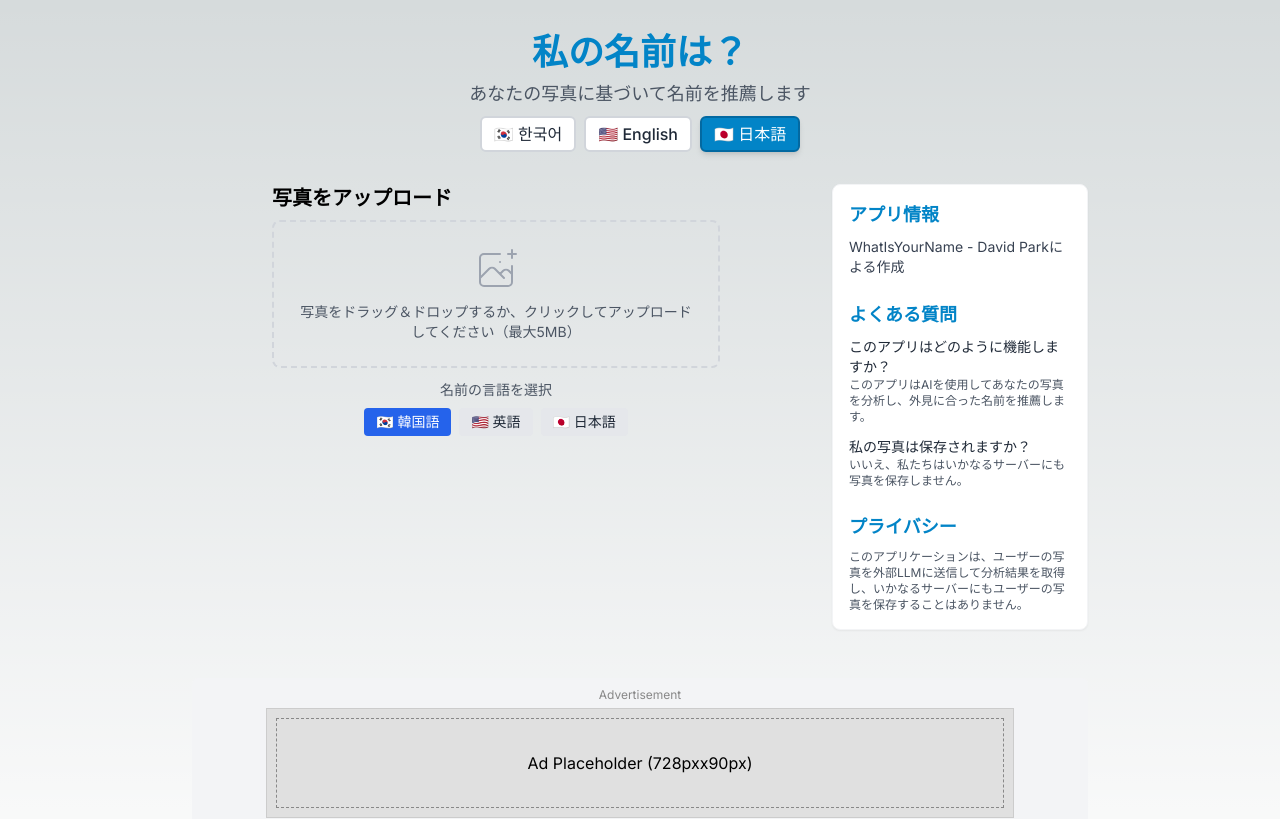
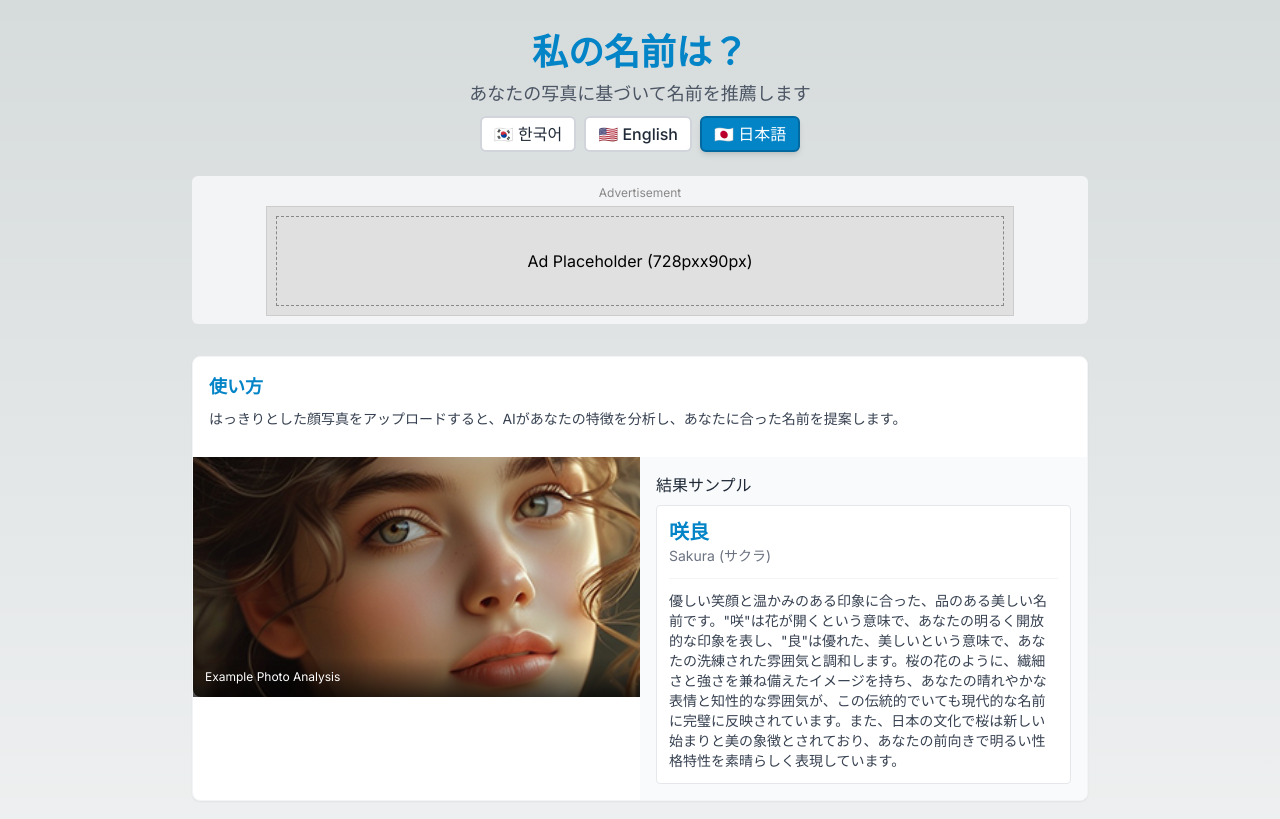
Before and after one commit to DavidPark-AI/FunWebApp, a Next.js app: page /ja in a window 1280 px wide. Shown: the top 819 px of the page. Built offline with nearby package versions, Linux system fonts and the light colour scheme.

Commit message:
more information for this web service

```diff
--- a/src/app/en/page.tsx
+++ b/src/app/en/page.tsx
@@ -8,6 +8,7 @@ import ResultCard, { NameResult } from '@/components/ResultCard';
 import AdBanner from '@/components/AdBanner';
 import LanguageSwitcher from '@/components/LanguageSwitcher';
 import InfoSidebar from '@/components/InfoSidebar';
+import ExampleDisplay from '@/components/ExampleDisplay';
 import { saveImageToLocalStorage, getImageFromLocalStorage, clearImageFromLocalStorage } from '@/lib/imageStorage';
 
 // Language content for English UI
@@ -126,11 +127,21 @@ export default function HomePage() {
 
   return (
     <div className="min-h-screen py-8 px-4">
-      <header className="max-w-4xl mx-auto text-center mb-8">
+      <header className="max-w-4xl mx-auto text-center mb-4">
         <h1 className="text-4xl font-bold text-primary-600 mb-2">{translations.title}</h1>
         <p className="text-lg text-gray-600">{translations.subtitle}</p>
         <LanguageSwitcher />
       </header>
+
+      {/* Google Ad Banner placed right below the title */}
+      <div className="max-w-4xl mx-auto mb-8">
+        <AdBanner adSlot="header" adFormat="leaderboard" />
+      </div>
+
+      {/* Example Display Section */}
+      <div className="max-w-4xl mx-auto mb-8">
+        <ExampleDisplay language="en" />
+      </div>
 
       <main className="max-w-4xl mx-auto">
         {/* Main content area with info sidebar */}
@@ -231,11 +242,6 @@ export default function HomePage() {
             <InfoSidebar language="en" />
           </div>
         </div>
-
-        {/* Bottom advertisement - only one ad shown on the page */}
-        <div className="mt-12">
-          <AdBanner adSlot="footer" adFormat="leaderboard" />
-        </div>
       </main>
 
       <footer className="max-w-4xl mx-auto mt-12 pt-6 border-t border-gray-200 text-center text-gray-500 text-sm">
--- a/src/app/ja/page.tsx
+++ b/src/app/ja/page.tsx
@@ -8,6 +8,7 @@ import ResultCard, { NameResult } from '@/components/ResultCard';
 import AdBanner from '@/components/AdBanner';
 import LanguageSwitcher from '@/components/LanguageSwitcher';
 import InfoSidebar from '@/components/InfoSidebar';
+import ExampleDisplay from '@/components/ExampleDisplay';
 import { saveImageToLocalStorage, getImageFromLocalStorage, clearImageFromLocalStorage } from '@/lib/imageStorage';
 
 // Language content for Japanese UI
@@ -126,11 +127,21 @@ export default function HomePage() {
 
   return (
     <div className="min-h-screen py-8 px-4">
-      <header className="max-w-4xl mx-auto text-center mb-8">
+      <header className="max-w-4xl mx-auto text-center mb-4">
         <h1 className="text-4xl font-bold text-primary-600 mb-2">{translations.title}</h1>
         <p className="text-lg text-gray-600">{translations.subtitle}</p>
         <LanguageSwitcher />
       </header>
+
+      {/* Google Ad Banner placed right below the title */}
+      <div className="max-w-4xl mx-auto mb-8">
+        <AdBanner adSlot="header" adFormat="leaderboard" />
+      </div>
+
+      {/* Example Display Section */}
+      <div className="max-w-4xl mx-auto mb-8">
+        <ExampleDisplay language="ja" />
+      </div>
 
       <main className="max-w-4xl mx-auto">
         {/* Main content area with info sidebar */}
@@ -231,11 +242,6 @@ export default function HomePage() {
             <InfoSidebar language="ja" />
           </div>
         </div>
-
-        {/* Bottom advertisement - only one ad shown on the page */}
-        <div className="mt-12">
-          <AdBanner adSlot="footer" adFormat="leaderboard" />
-        </div>
       </main>
 
       <footer className="max-w-4xl mx-auto mt-12 pt-6 border-t border-gray-200 text-center text-gray-500 text-sm">
--- /dev/null
+++ b/src/components/ExampleDisplay.tsx
@@ -0,0 +1,75 @@
+import React from 'react';
+import Image from 'next/image';
+
+interface ExampleDisplayProps {
+  language: 'en' | 'ko' | 'ja';
+}
+
+// Translations for different languages
+const translations = {
+  en: {
+    exampleTitle: 'How It Works',
+    exampleDescription: 'Upload a clear photo of yourself and our AI will analyze your features and suggest a name that fits you.',
+    resultTitle: 'Sample Result',
+    sampleName: 'Emma',
+    samplePronunciation: 'EM-uh',
+    sampleReason: 'A graceful name that complements your gentle smile and warm, friendly features. The name Emma has historical roots meaning "whole" or "universal", which reflects the completeness of your balanced facial features. Your expressive eyes convey intelligence and creativity, while your facial symmetry suggests harmony and confidence – all qualities that the name Emma has come to represent in contemporary culture. Famous Emmas like Emma Watson and Emma Stone share similar approachable yet elegant qualities that your appearance naturally conveys.'
+  },
+  ko: {
+    exampleTitle: '이용 방법',
+    exampleDescription: '선명한 얼굴 사진을 업로드하면 AI가 당신의 특징을 분석하고 어울리는 이름을 추천해 드립니다.',
+    resultTitle: '결과 예시',
+    sampleName: '지민',
+    samplePronunciation: 'Ji-min',
+    sampleReason: '밝은 표정과 부드러운 인상에 어울리는 세련된 이미지의 이름입니다. "지"는 지혜로움을, "민"은 민첩함과 영리함을 의미하여 당신의 지적인 눈빛과 섬세한 이목구비에 완벽하게 어울립니다. 사진에서 보여지는 자연스러운 미소는 친근함을 주면서도 자신감 있는 인상을 주며, 현대적이면서도 전통의 가치를 소중히 여기는 당신의 균형잡힌 이미지가 느껴집니다. 또한 "지민"이라는 이름은 K-pop 스타들 사이에서도 인기 있는 이름으로, 세련되고 국제적인 감각을 지닌 당신의 분위기와 잘 어울립니다.'
+  },
+  ja: {
+    exampleTitle: '使い方',
+    exampleDescription: 'はっきりとした顔写真をアップロードすると、AIがあなたの特徴を分析し、あなたに合った名前を提案します。',
+    resultTitle: '結果サンプル',
+    sampleName: '咲良',
+    samplePronunciation: 'Sakura (サクラ)',
+    sampleReason: '優しい笑顔と温かみのある印象に合った、品のある美しい名前です。"咲"は花が開くという意味で、あなたの明るく開放的な印象を表し、"良"は優れた、美しいという意味で、あなたの洗練された雰囲気と調和します。桜の花のように、繊細さと強さを兼ね備えたイメージを持ち、あなたの晴れやかな表情と知性的な雰囲気が、この伝統的でいても現代的な名前に完璧に反映されています。また、日本の文化で桜は新しい始まりと美の象徴とされており、あなたの前向きで明るい性格特性を素晴らしく表現しています。'
+  }
+};
+
+export default function ExampleDisplay({ language }: ExampleDisplayProps) {
+  const content = translations[language] || translations.en;
+
+  return (
+    <div className="bg-white rounded-lg shadow-sm border border-gray-100 overflow-hidden">
+      <div className="p-4">
+        <h3 className="text-lg font-semibold text-primary-600 mb-2">{content.exampleTitle}</h3>
+        <p className="text-sm text-gray-700 mb-3">{content.exampleDescription}</p>
+      </div>
+
+      <div className="flex flex-col md:flex-row">
+        {/* Left side - Example image */}
+        <div className="md:w-1/2 relative h-60">
+          <Image
+            src="/examples/example-result.jpg"
+            alt="Example photo"
+            fill
+            style={{ objectFit: 'cover' }}
+            className="rounded-bl-lg"
+          />
+          <div className="absolute bottom-0 left-0 right-0 bg-gradient-to-t from-black/70 to-transparent p-3">
+            <p className="text-white text-xs">Example Photo Analysis</p>
+          </div>
+        </div>
+
+        {/* Right side - Example result */}
+        <div className="md:w-1/2 p-4 bg-gray-50">
+          <h4 className="text-md font-medium text-gray-800">{content.resultTitle}</h4>
+          <div className="mt-2 p-3 bg-white rounded border">
+            <h5 className="text-xl font-semibold text-primary-600">{content.sampleName}</h5>
+            <p className="text-sm text-gray-500">{content.samplePronunciation}</p>
+            <div className="mt-3 pt-3 border-t border-gray-100">
+              <p className="text-sm text-gray-700">{content.sampleReason}</p>
+            </div>
+          </div>
+        </div>
+      </div>
+    </div>
+  );
+}
--- a/src/components/InfoSidebar.tsx
+++ b/src/components/InfoSidebar.tsx
@@ -1,4 +1,5 @@
 import React from 'react';
+import Image from 'next/image';
 
 interface InfoSidebarProps {
   language: 'en' | 'ko' | 'ja';
@@ -20,6 +21,27 @@ const translations = {
         answer: 'No, we do not store your photos on any server.'
       }
     ],
+    examples: 'Examples',
+    examplesTitle: 'See how it works',
+    examplesContent: 'Upload a clear photo of your face, and our AI will analyze your features and suggest a name that suits you based on your appearance.',
+    sampleResults: [
+      {
+        name: 'Daniel',
+        pronunciation: 'DAN-yəl',
+        reason: 'A friendly name that matches your warm smile and approachable features.'
+      },
+      {
+        name: '민준 (Min-jun)',
+        pronunciation: 'Min-joon',
+        reason: 'Reflects your thoughtful expression and confident demeanor.'
+      }
+    ],
+    howTo: 'How to use:',
+    steps: [
+      'Upload a clear photo showing your face',
+      'Select your preferred name language',
+      'Click "Analyze Photo" to get your result'
+    ],
     privacy: 'Privacy',
     privacyContent: 'This application sends user photos to an external LLM for analysis and never stores user photos on any server.'
   },
@@ -36,6 +58,27 @@ const translations = {
         question: '제 사진이 저장되나요?',
         answer: '아니요, 저희는 어떤 서버에도 사진을 저장하지 않습니다.'
       }
+    ],
+    examples: '사용 예시',
+    examplesTitle: '작동 방식 보기',
+    examplesContent: '얼굴이 잘 보이는 사진을 업로드하면, AI가 당신의 특징을 분석하여 외모에 어울리는 이름을 추천합니다.',
+    sampleResults: [
+      {
+        name: '준서',
+        pronunciation: 'Joon-seo',
+        reason: '따뜻한 미소와 친근한 인상에 어울리는 신뢰감 있는 이름입니다.'
+      },
+      {
+        name: 'Alex',
+        pronunciation: '알렉스',
+        reason: '지적이고 자신감 있는 모습에 어울리는 국제적인 이름입니다.'
+      }
+    ],
+    howTo: '사용 방법:',
+    steps: [
+      '얼굴이 잘 보이는 사진을 업로드하세요',
+      '원하는 이름 언어를 선택하세요',
+      '"사진 분석하기" 버튼을 클릭하여 결과를 확인하세요'
     ],
     privacy: '개인정보',
     privacyContent: '본 애플리케이션은 사용자의 사진을 외부 LLM으로 전송하여 분석결과를 받아오며, 별도의 서버에 사용자 사진을 절대로 저장하지 않습니다.'
@@ -54,6 +97,27 @@ const translations = {
         answer: 'いいえ、私たちはいかなるサーバーにも写真を保存しません。'
       }
     ],
+    examples: '使用例',
+    examplesTitle: '使い方を見る',
+    examplesContent: '顔がはっきり見える写真をアップロードすると、AIがあなたの特徴を分析し、外見に合った名前を提案します。',
+    sampleResults: [
+      {
+        name: '健太 (Kenta)',
+        pronunciation: 'ケンタ',
+        reason: '明るい表情と親しみやすい印象に合う、活発な印象の名前です。'
+      },
+      {
+        name: 'Emma',
+        pronunciation: 'エマ',
+        reason: '知的で優しい雰囲気を反映した国際的な名前です。'
+      }
+    ],
+    howTo: '使い方:',
+    steps: [
+      '顔がはっきり見える写真をアップロードしてください',
+      '希望する名前の言語を選択してください',
+      '「写真を分析する」ボタンをクリックして結果を確認してください'
+    ],
     privacy: 'プライバシー',
     privacyContent: 'このアプリケーションは、ユーザーの写真を外部LLMに送信して分析結果を取得し、いかなるサーバーにもユーザーの写真を保存することはありません。'
   }
@@ -69,6 +133,8 @@ export default function InfoSidebar({ language }: InfoSidebarProps) {
         <h3 className="text-lg font-semibold text-primary-600 mb-2">{content.about}</h3>
         <p className="text-sm text-gray-700">{content.aboutContent}</p>
       </div>
+
+
 
       {/* FAQ Section */}
       <div className="mb-6">
```
Also changed, not shown: src/app/ko/page.tsx (+12 -6 lines), public/examples/example-result.JPG (added).
